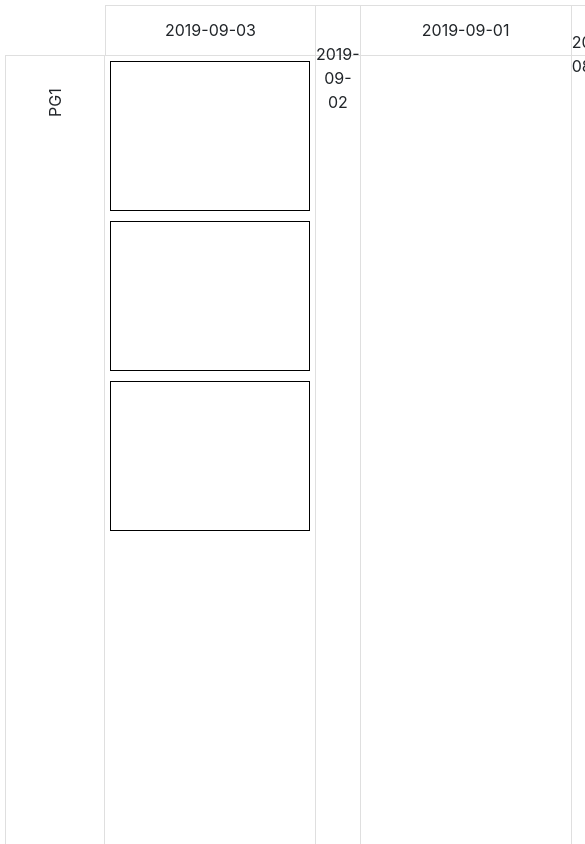
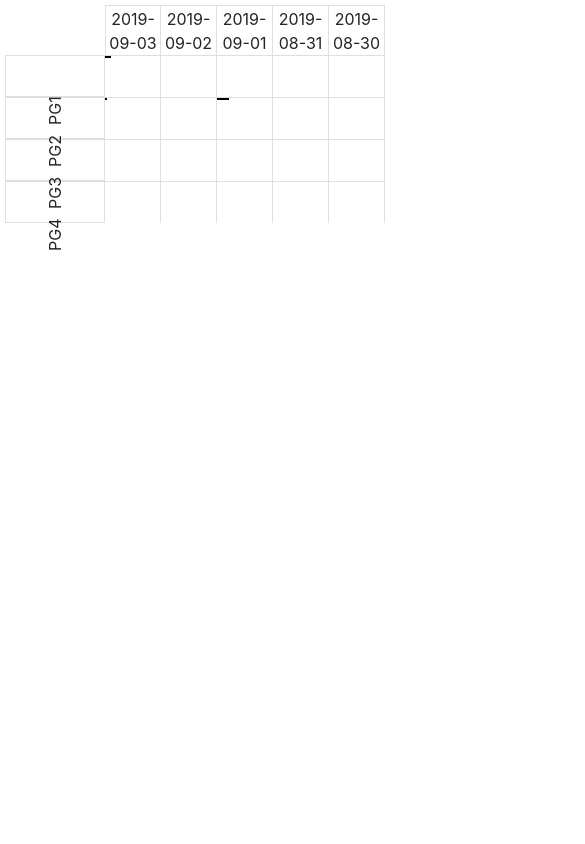
Before and after one commit to zeljkobajsanski/avor, a Vue app: page / in a window 390 px wide. Shown: the top 844 px of the page, 585 px wide, since content can reach past the window. Built offline with nearby package versions, Linux system fonts and the light colour scheme.

Commit message:
Media queries

```diff
--- a/public/index.html
+++ b/public/index.html
@@ -5,7 +5,7 @@
     <meta http-equiv="X-UA-Compatible" content="IE=edge">
     <meta name="viewport" content="width=device-width,initial-scale=1.0">
     <link rel="icon" href="<%= BASE_URL %>favicon.ico">
-    <title>avor</title>
+    <title>AVOR</title>
   </head>
   <body>
     <noscript>
--- a/src/App.vue
+++ b/src/App.vue
@@ -73,7 +73,10 @@ export default class App extends Vue {
   }
 
   .date-header p {
-    transform: translateY(50%);
+    position: relative;
+    top: 50%;
+    left: 50%;
+    transform: translate(-50%, -50%)
   }
 
   .group-header {
@@ -82,16 +85,39 @@ export default class App extends Vue {
   }
 
   .group-header p {
-    transform: rotate(-90deg);
+    position: relative;
+    top: 50%;
+    left: 50%;
+    transform: translate(-50%, -50%) rotate(-90deg);
+  }
+
+  @media (min-width: 3840px) and (max-width: 7680px) {
+    .item {
+      width: 600px;
+      height: 400px;
+      margin: 15px;
+    }
+  }
+
+  @media (min-width: 1920px) and (max-width: 3840px) {
+    .item {
+      width: 300px;
+      height: 200px;
+      margin: 10px;
+    }
+  }
+
+  @media (min-width: 1024px) and (max-width: 1920px) {
+    .item {
+      width: 150px;
+      height: 100px;
+      margin: 5px;
+    }
   }
 
   .item {
-    /*width: 10vw;
-    height: 7vw;*/
-    width: 200px;
-    height: 150px;
     border: 1px solid black;
-    margin: 5px;
+
   }
 
   .item-placeholder {
```
